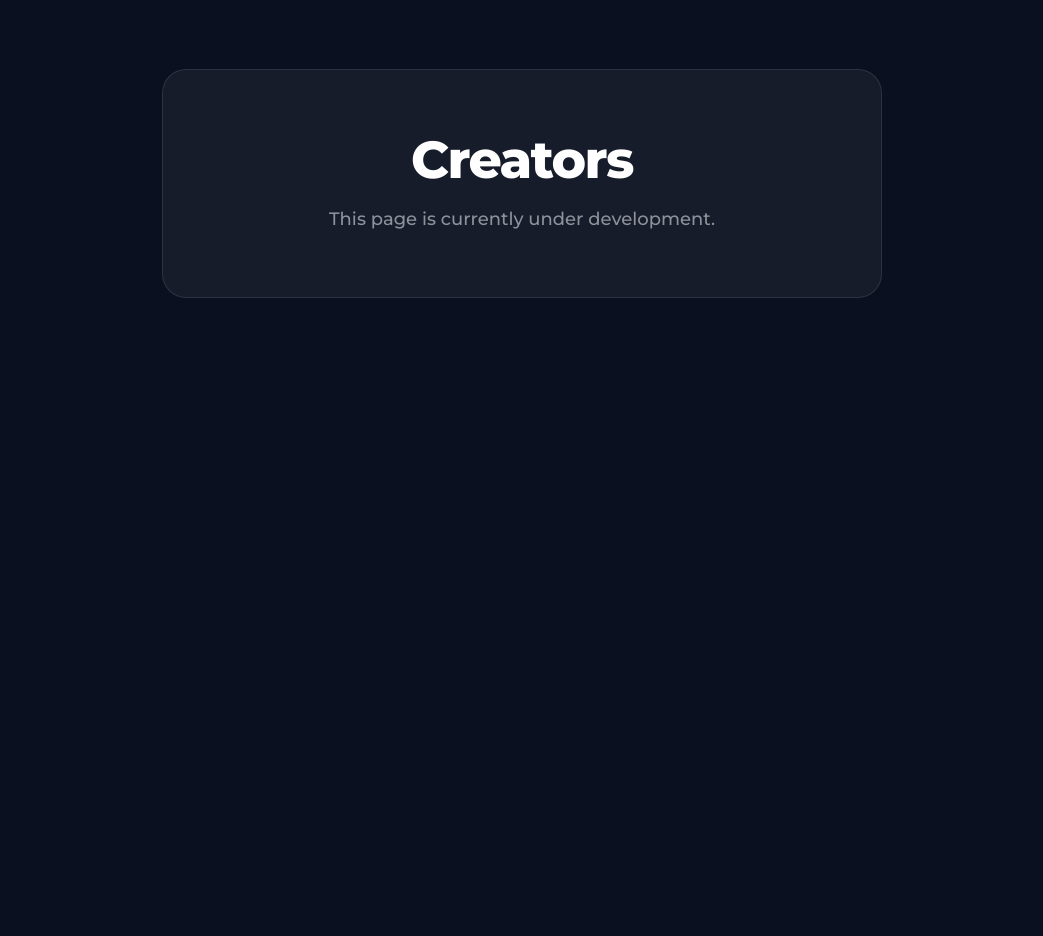
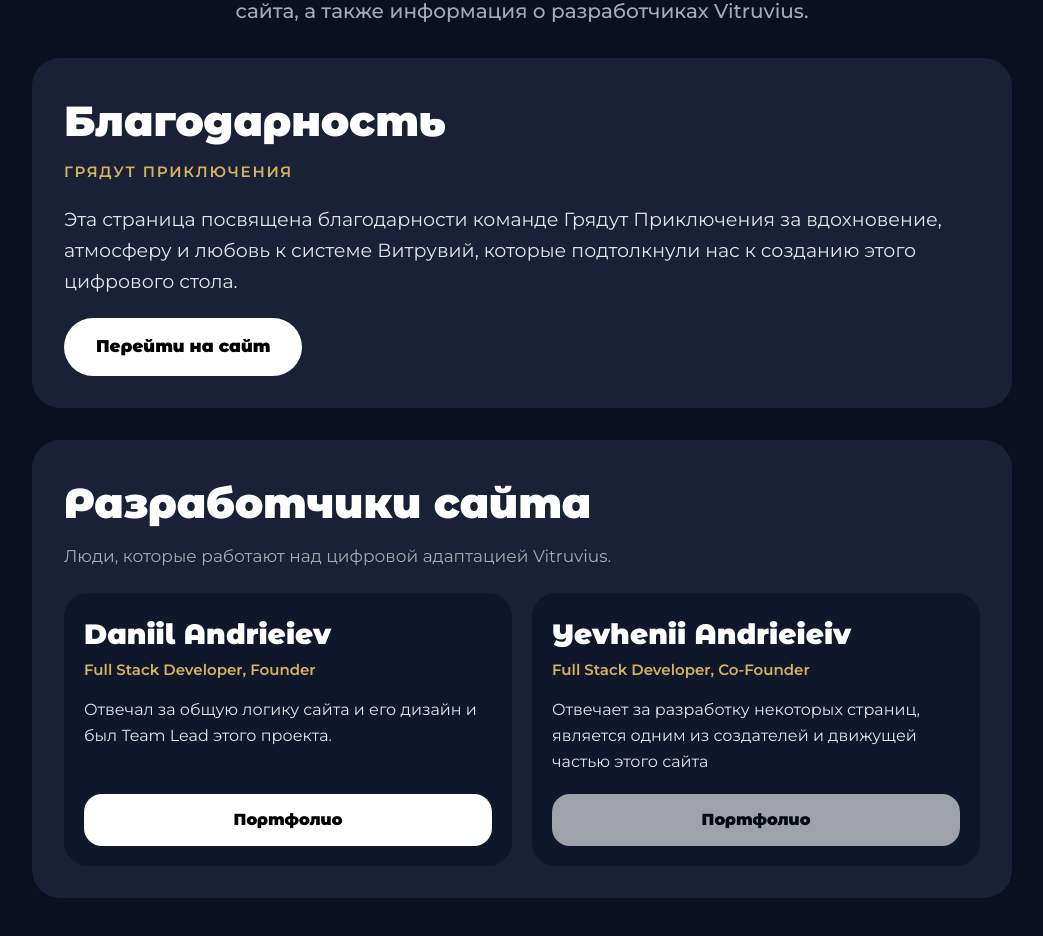
Before and after one commit to DanDreev1/Vitruvius, a Next.js app: page /creators in a window 1280 px wide. Shown: the part 294-1230 px from the top of the page, without its empty margins (118-1161 px from the left). Before the commit the page ends 834 px from the top, so only its background shows below. Built offline with nearby package versions, Linux system fonts and the light colour scheme.

Commit message:
Creators Page

```diff
--- a/app/creators/page.tsx
+++ b/app/creators/page.tsx
@@ -1,13 +1,136 @@
 import Header from '@/components/ui/Header';
-import PagePlaceholder from '@/components/ui/PagePlaceholder';
+
+const gratitudeBlock = {
+  title: 'Грядут Приключения',
+  description:
+    'Эта страница посвящена благодарности команде Грядут Приключения за вдохновение, атмосферу и любовь к системе Витрувий, которые подтолкнули нас к созданию этого цифрового стола.',
+  websiteLabel: 'Перейти на сайт',
+  websiteHref: 'https://gryadut.ru/',
+};
+
+const developers = [
+  {
+    name: 'Daniil Andrieiev',
+    role: 'Full Stack Developer, Founder',
+    description:
+      'Отвечал за общую логику сайта и его дизайн и был Team Lead этого проекта.',
+    portfolioLabel: 'Портфолио',
+    portfolioHref: 'https://my-portfolio-six-xi-85.vercel.app',
+  },
+  {
+    name: 'Yevhenii Andrieieiv',
+    role: 'Full Stack Developer, Co-Founder',
+    description:
+      'Отвечает за разработку некоторых страниц, является одним из создателей и движущей частью этого сайта',
+    portfolioLabel: 'Портфолио',
+    portfolioHref: null,
+  },
+];
 
 export default function CreatorsPage() {
   return (
     <>
       <Header />
-      <PagePlaceholder
-        title="Creators"
-      />
+
+      <main className="mx-auto flex min-h-[calc(100dvh-56px)] w-full max-w-[1440px] px-5 py-8 sm:min-h-[calc(100dvh-68px)] sm:px-6 sm:py-10 md:min-h-[calc(100dvh-86px)] md:px-10 md:py-12">
+        <section className="mx-auto flex w-full max-w-[980px] flex-col gap-6 md:gap-8">
+          <div className="text-center">
+            <h1 className="font-montserrat-alt text-[42px] font-extrabold leading-none tracking-[-0.04em] text-[#D6B25E] sm:text-[54px] md:text-[76px]">
+              Creators
+            </h1>
+
+            <p className="font-montserrat mx-auto mt-4 max-w-[760px] text-[15px] font-medium leading-[1.5] text-[#A7A9B4] sm:text-[17px] md:text-[20px]">
+              Здесь собрана благодарность тем, кто вдохновил нас на создание
+              сайта, а также информация о разработчиках Vitruvius.
+            </p>
+          </div>
+
+          <div className="rounded-[28px] bg-[#182135] p-5 sm:p-6 md:p-8">
+            <div className="flex flex-col gap-5">
+              <div>
+                <h2 className="font-montserrat-alt text-[28px] font-extrabold text-white sm:text-[34px] md:text-[42px]">
+                  Благодарность
+                </h2>
+
+                <p className="font-montserrat mt-2 text-[14px] font-semibold uppercase tracking-[0.12em] text-[#D6B25E] sm:text-[15px]">
+                  {gratitudeBlock.title}
+                </p>
+              </div>
+
+              <p className="font-montserrat text-[15px] leading-[1.65] text-[#E3E5EB] sm:text-[17px] md:text-[19px]">
+                {gratitudeBlock.description}
+              </p>
+
+              <div className="flex flex-wrap gap-3">
+                <a
+                  href={gratitudeBlock.websiteHref}
+                  target="_blank"
+                  rel="noreferrer"
+                  className="btn-primary font-montserrat-alt !w-auto min-h-[54px] px-8 py-4 text-[16px] font-extrabold sm:min-h-[58px] sm:text-[17px]"
+                >
+                  {gratitudeBlock.websiteLabel}
+                </a>
+              </div>
+            </div>
+          </div>
+
+          <div className="rounded-[28px] bg-[#182135] p-5 sm:p-6 md:p-8">
+            <div className="mb-5 md:mb-6">
+              <h2 className="font-montserrat-alt text-[28px] font-extrabold text-white sm:text-[34px] md:text-[42px]">
+                Разработчики сайта
+              </h2>
+
+              <p className="font-montserrat mt-2 text-[14px] leading-[1.55] text-[#A7A9B4] sm:text-[15px] md:text-[17px]">
+                Люди, которые работают над цифровой адаптацией Vitruvius.
+              </p>
+            </div>
+
+            <div className="grid items-stretch gap-4 md:grid-cols-2 md:gap-5">
+              {developers.map((developer) => (
+                <article
+                  key={developer.name}
+                  className="flex h-full flex-col rounded-[24px] bg-[#0F172A] p-5"
+                >
+                  <div>
+                    <h3 className="font-montserrat-alt text-[24px] font-extrabold text-white sm:text-[28px]">
+                      {developer.name}
+                    </h3>
+
+                    <p className="font-montserrat mt-1 text-[14px] font-semibold text-[#D6B25E] sm:text-[15px]">
+                      {developer.role}
+                    </p>
+                  </div>
+
+                  <p className="font-montserrat mt-4 text-[15px] leading-[1.6] text-[#E3E5EB] sm:text-[16px]">
+                    {developer.description}
+                  </p>
+
+                  <div className="mt-auto pt-5">
+                    {developer.portfolioHref ? (
+                        <a
+                            href={developer.portfolioHref}
+                            target="_blank"
+                            rel="noreferrer"
+                            className="btn-secondary font-montserrat-alt !w-full min-h-[52px] px-7 py-4 text-[15px] font-extrabold sm:text-[16px]"
+                        >
+                            {developer.portfolioLabel}
+                        </a>
+                    ) : (
+                        <button
+                            type="button"
+                            disabled
+                            className="btn-secondary font-montserrat-alt !w-full min-h-[52px] cursor-not-allowed px-7 py-4 text-[15px] font-extrabold opacity-60 sm:text-[16px]"
+                        >
+                            {developer.portfolioLabel}
+                        </button>
+                    )}
+                  </div>
+                </article>
+              ))}
+            </div>
+          </div>
+        </section>
+      </main>
     </>
   );
 }
```
